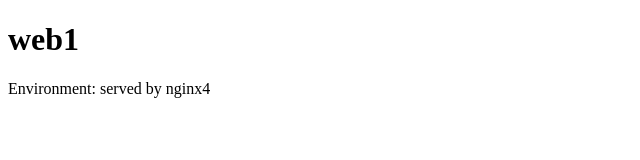
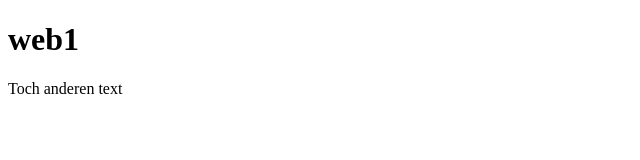
Before and after one commit to MikaKolk12/kargo-demo-2, a plain HTML site: page web1/index.html in a window 1280 px wide. Shown: the whole page, without its empty margins (0-640 px from the left). Drawn offline with Linux system fonts and the light colour scheme.

Commit message:
new feature added new text2

```diff
--- a/web1/index.html
+++ b/web1/index.html
@@ -2,6 +2,6 @@
 <html>
 <body>
   <h1>web1</h1>
-  <p>Environment: served by nginx4</p>
+  <p>Toch anderen text</p>
 </body>
 </html>
```
Also changed, not shown: web2/index.html (+1 -1 lines).
